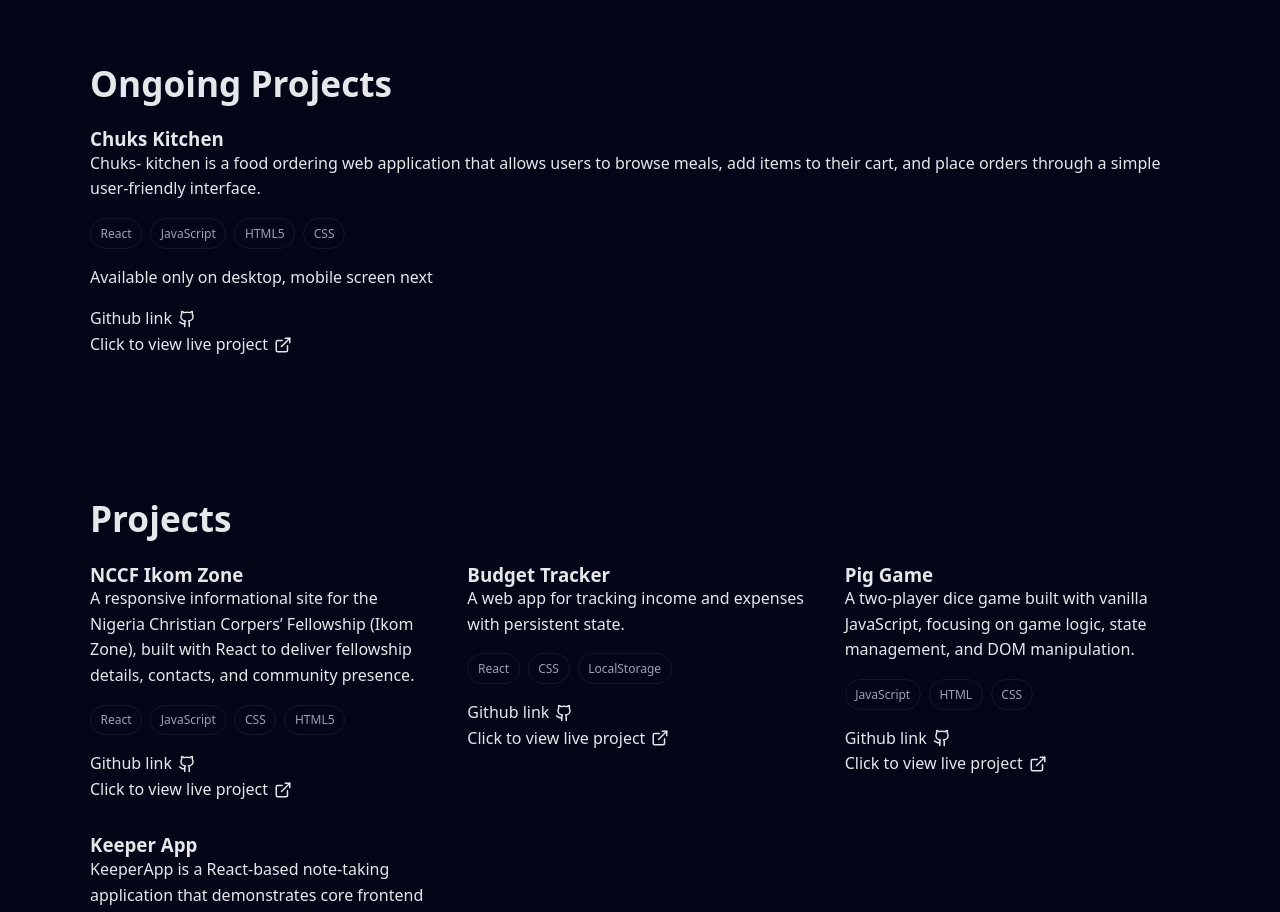
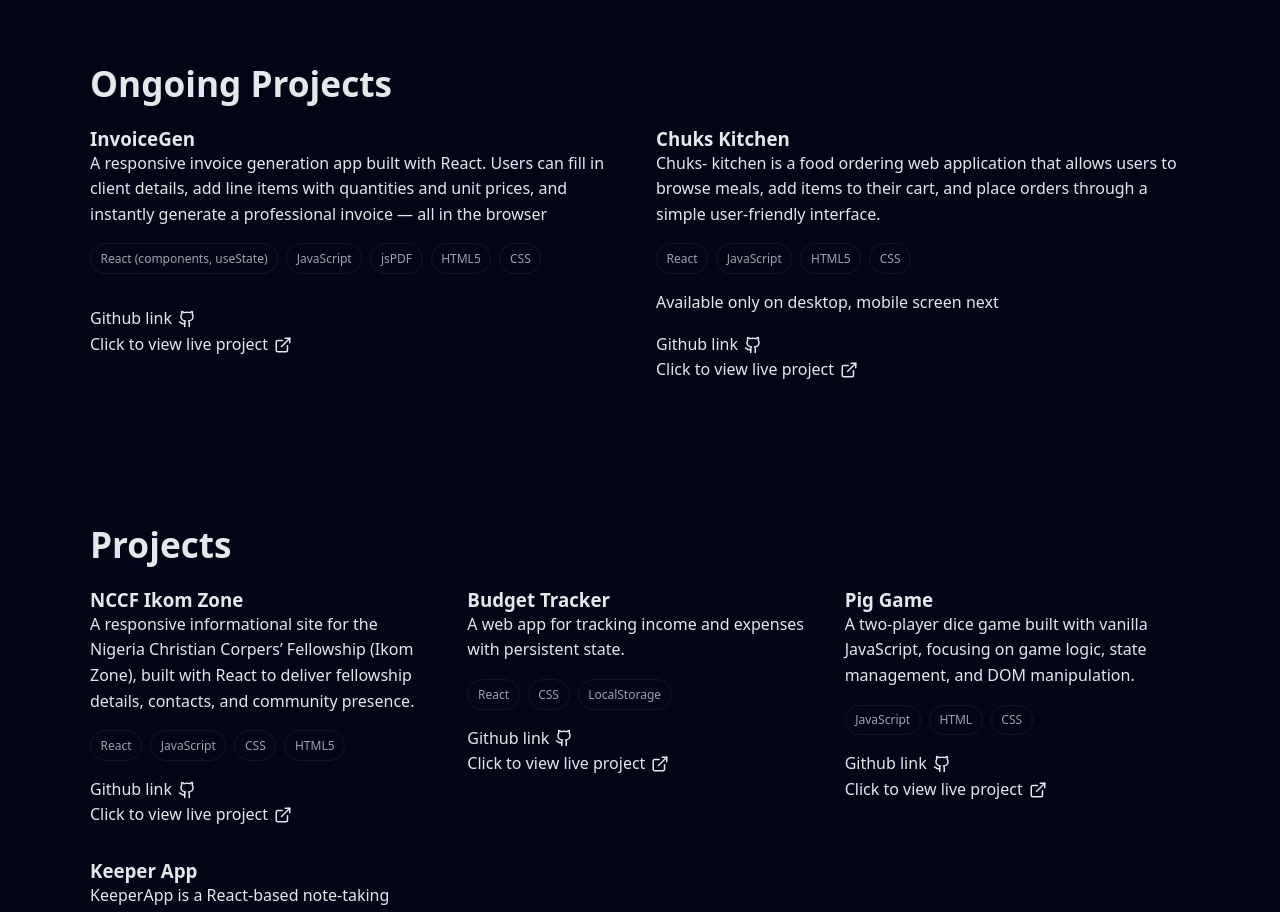
Before and after one commit to feranmi-idowu/My-Portfolio, a React (Vite) app: page / in a window 1280 px wide. Shown: the part 1180-2092 px from the top of the page. Built offline with nearby package versions, Linux system fonts and the light colour scheme.

Commit message:
invoiceGen

```diff
--- a/src/components/project.jsx
+++ b/src/components/project.jsx
@@ -37,15 +37,27 @@ function Projects() {
     },
   ];
 const resentProjects = [
-    {
+  {
       id: 1,
+      title: "InvoiceGen",
+      description: "A responsive invoice generation app built with React. Users can fill in client details, add line items with quantities and unit prices, and instantly generate a professional invoice — all in the browser ",
+      stack: ["React (components, useState)","JavaScript", "jsPDF" , "HTML5", "CSS"],
+      live: "http://invoice-xi-one.vercel.app/" ,
+      github: "https://github.com/feranmi-idowu/Invoice",
+      //note: "Available only on desktop, mobile screen next",
+  },
+
+
+  {
+      id: 2,
       title: "Chuks Kitchen",
       description: "Chuks- kitchen is a food ordering web application that allows users to browse meals, add items to their cart, and place orders through a simple user-friendly interface. ",
       stack: ["React","JavaScript", "HTML5", "CSS"],
       live: "https://chuks-truemind-mwht.vercel.app/" ,
       github: "https://github.com/feranmi-idowu/Chuks-truemind",
       note: "Available only on desktop, mobile screen next",
-    },
+  },
+
 ]
   return (
     <section id="projects"className="projects">
--- a/src/index.css
+++ b/src/index.css
@@ -227,7 +227,6 @@ h2 {
   font-size: 1rem;
 }
 
-.container
 /* Projects */
 .projects-grid {
   display: grid;
@@ -238,6 +237,7 @@ h2 {
 .description {
   min-width: 20px;
   box-sizing: content-box;
+  max-width: 320;
 }
 .projects-grid :hover {
   color: #818cf8;           /* indigo-400 */
```
